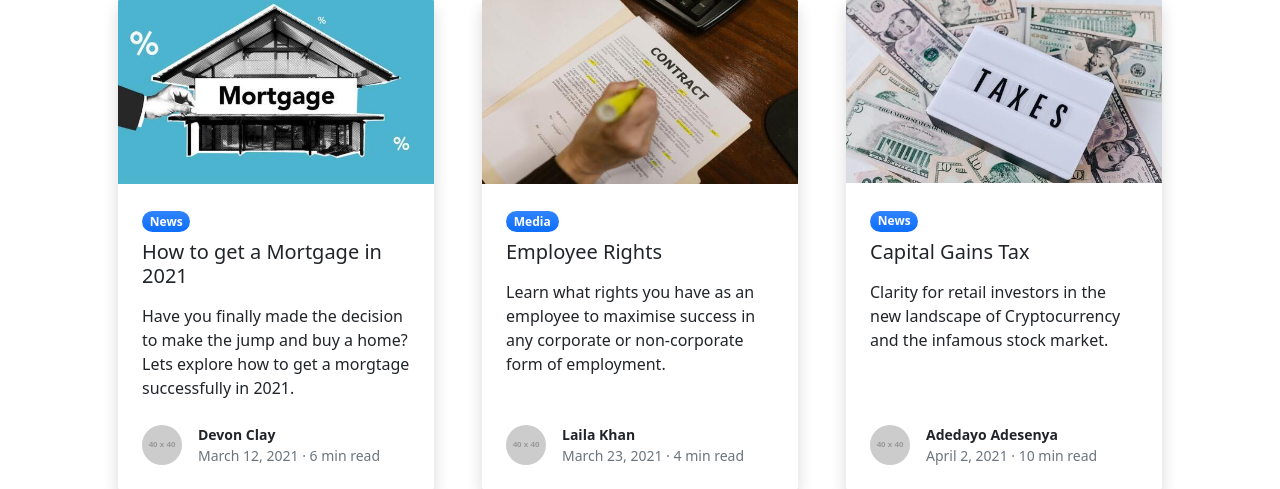
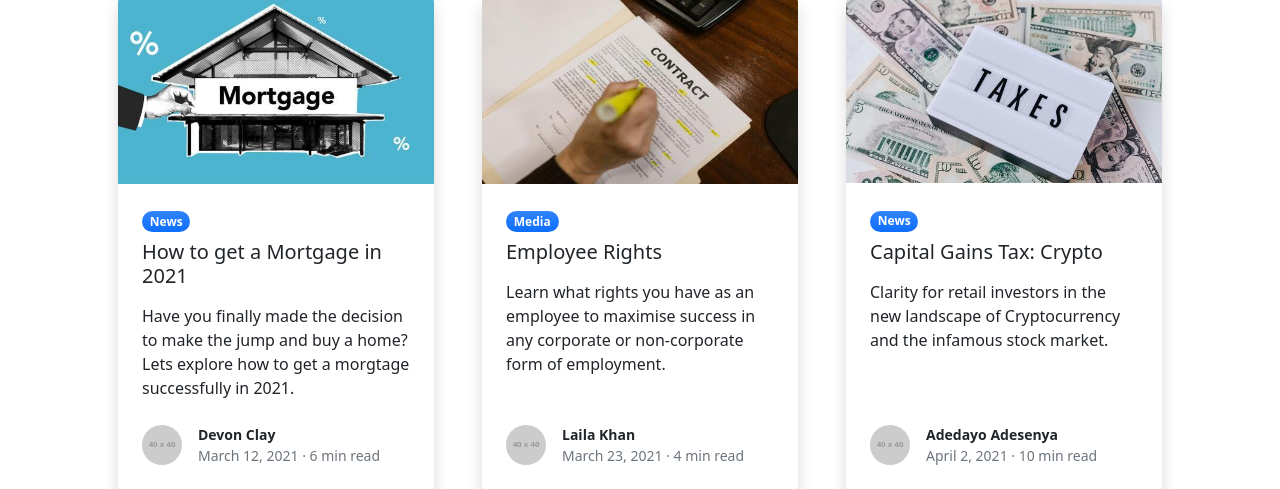
Before and after one commit to MAziz-0/Legal_site, a Flask app: page /about in a window 1280 px wide. Shown: the part 2298-2787 px from the top of the page. Run offline with Flask 2, Linux system fonts and the light colour scheme; grey boxes labelled with a size stand in for pictures from a placeholder-image service; some libraries are stand-ins or nearby versions.

Commit message:
Change made to article title

```diff
--- a/templates/base.html
+++ b/templates/base.html
@@ -153,7 +153,7 @@ I would highly highly recommend them!"</div>
                                 <img class="card-img-top" src="static/assets/images/tax.jpg" alt="..." />
                                 <div class="card-body p-4">
                                     <div class="badge bg-primary bg-gradient rounded-pill mb-2">News</div>
-                                    <a class="text-decoration-none link-dark stretched-link" href="{{ url_for('tax') }}"><h5 class="card-title mb-3">Capital Gains Tax</h5></a>
+                                    <a class="text-decoration-none link-dark stretched-link" href="{{ url_for('tax') }}"><h5 class="card-title mb-3">Capital Gains Tax: Crypto</h5></a>
                                     <p class="card-text mb-0">Clarity for retail investors in the new landscape of Cryptocurrency and the infamous stock market. </p>
                                 </div>
                                 <div class="card-footer p-4 pt-0 bg-transparent border-top-0">
```
